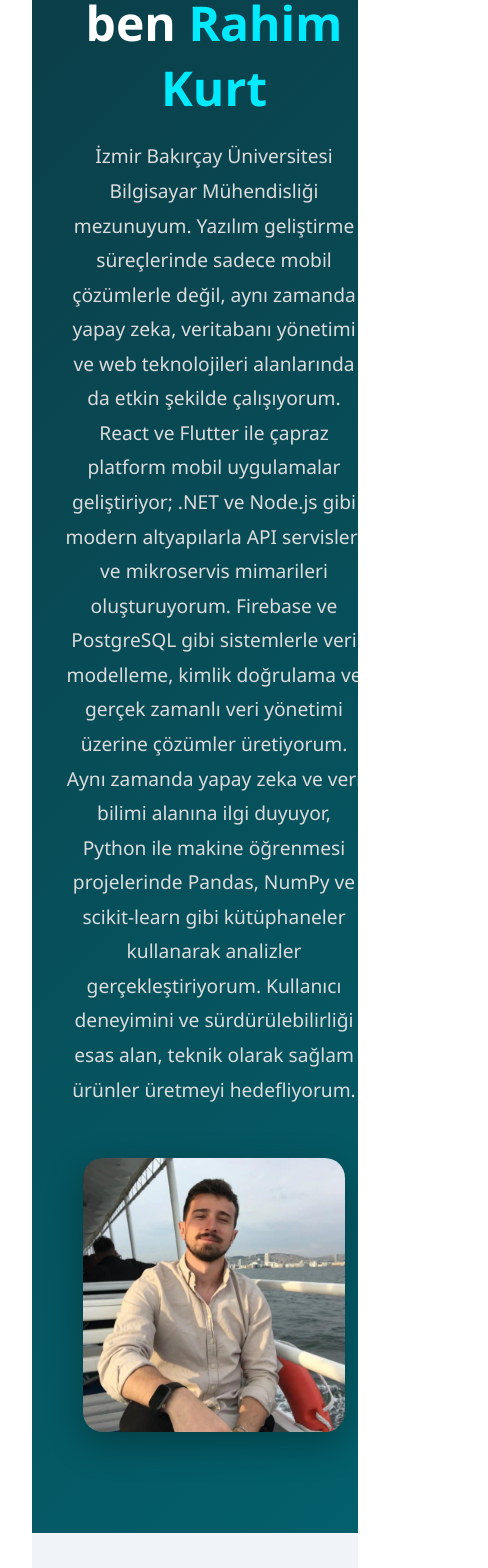
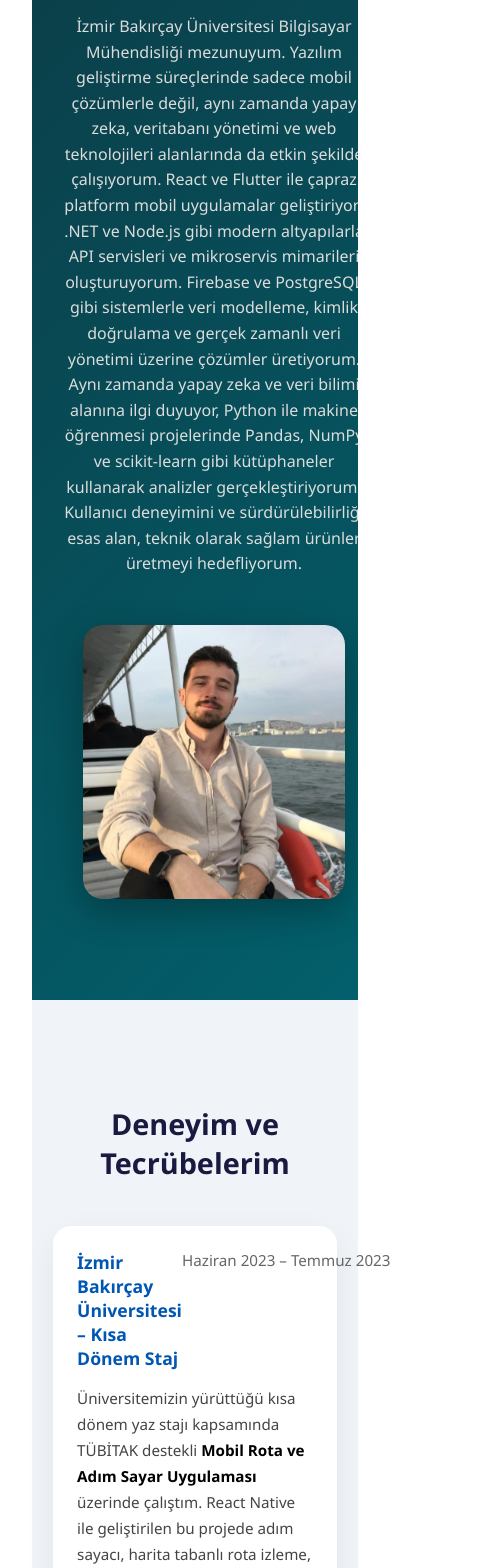
Before and after one commit to rahimkurt7/rahim-portfolio, a React (Create React App) app: page / in a window 390 px wide. Shown: the part 320-1888 px from the top of the page, 488 px wide, since content can reach past the window. Built offline with nearby package versions, Linux system fonts and the light colour scheme.

Commit message:
Home sayfası mobil uyumlu hale getirildi

```diff
--- a/src/pages/Home.css
+++ b/src/pages/Home.css
@@ -492,3 +492,81 @@ section {
 .experience-box strong {
   color: #000;
 }
+@media (max-width: 768px) {
+  .intro-left h1 {
+    font-size: 2rem;
+  }
+
+  .intro-left p {
+    font-size: 1rem;
+    line-height: 1.6;
+  }
+
+  .intro-right img {
+    max-width: 280px;
+  }
+
+  .journey-section h2,
+  .career-section h2,
+  .experience-section h2,
+  .skills-section h2 {
+    font-size: 1.8rem;
+  }
+
+  .card {
+    width: 90%;
+    padding: 1.5rem;
+  }
+
+  .card h3 {
+    font-size: 1.2rem;
+  }
+
+  .card p {
+    font-size: 0.95rem;
+  }
+
+  .career-section p,
+  .journey-section p {
+    font-size: 1rem;
+  }
+
+  .experience-box {
+    width: 90%;
+    padding: 1.5rem;
+  }
+
+  .experience-box h3 {
+    font-size: 1.1rem;
+  }
+
+  .experience-box p {
+    font-size: 0.95rem;
+  }
+
+  .skill {
+    font-size: 0.95rem;
+    padding: 0.7rem 1.3rem;
+  }
+
+  .read-more-btn {
+    font-size: 0.9rem;
+  }
+
+  .footer {
+    font-size: 0.85rem;
+    padding: 2rem 1rem;
+  }
+
+  .footer-socials a {
+    font-size: 1.3rem;
+  }
+
+  .footer-contact {
+    font-size: 0.9rem;
+  }
+
+  .footer-copy {
+    font-size: 0.8rem;
+  }
+}
```
